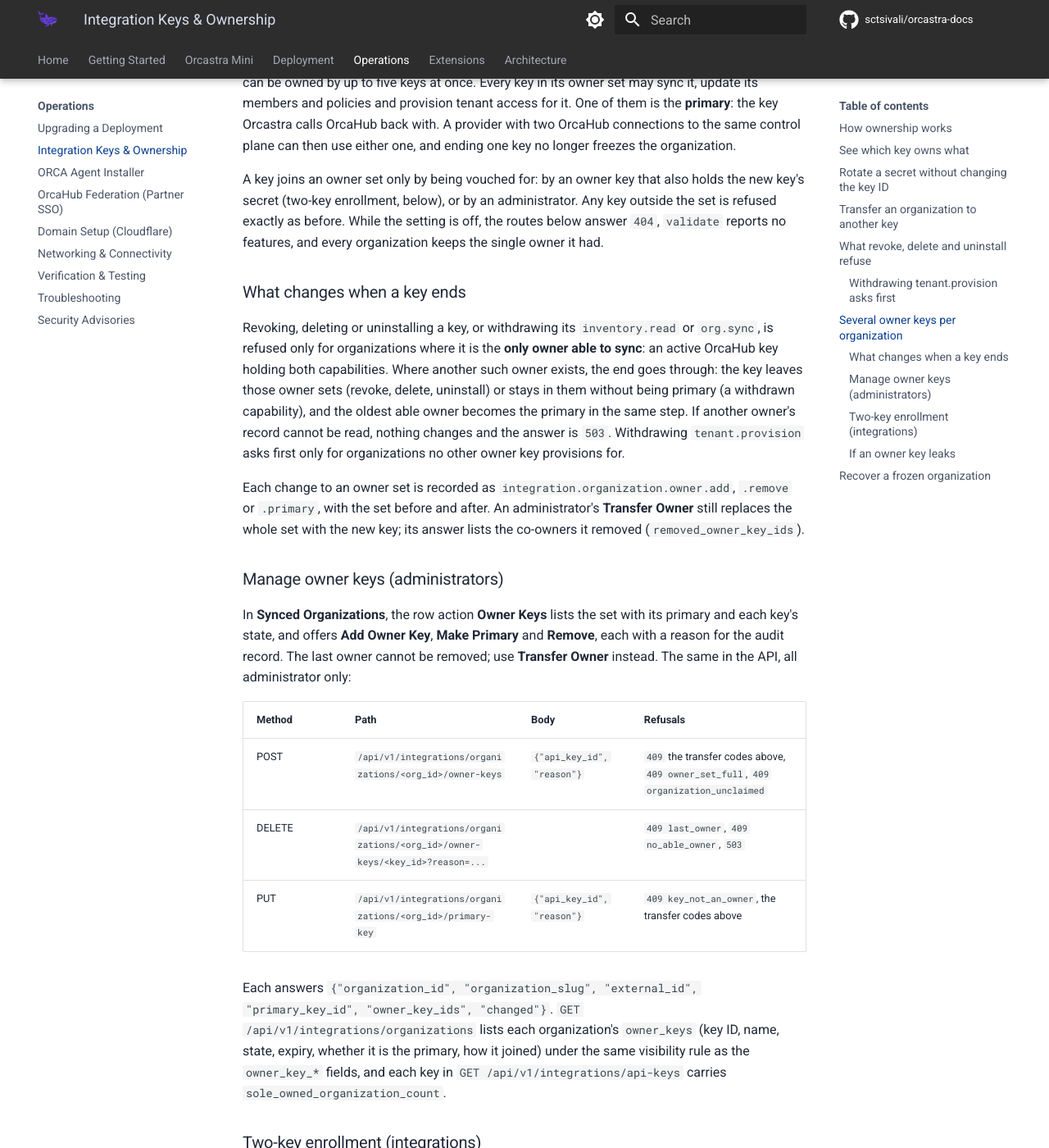
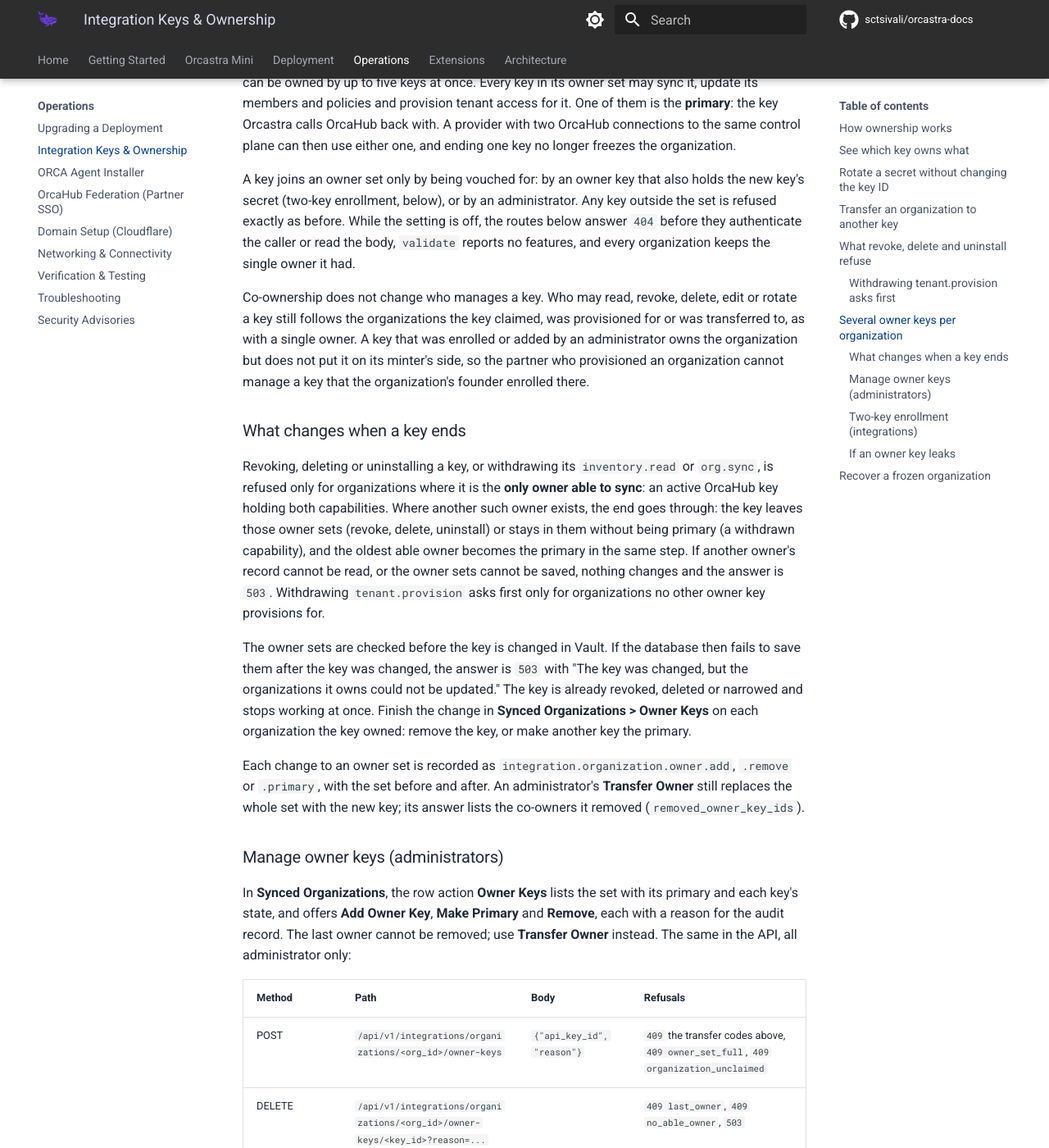
Before and after one commit to sctsivali/orcastra-docs, an MkDocs documentation site: the page built from docs/operations/integration-keys.md, in a window 1280 px wide and 1400 px high, scrolled down 6771 px. Shown: the whole window at 82% size. Built offline with MkDocs 1.6.1 and Material for MkDocs 9.7.7, drawn with Linux system fonts in a browser that asks for light colours; comment, search, counter and statistics services are not loaded; the version menu is left out; some of the changed text lies outside the part shown.

Commit message:
docs(operations): describe the owner-key enrollment safeguards
Enrollment now checks that the calling key owns the organization before
it reads the new key, answers a missing or unclaimed organization the
same way, counts failures per key pair, answers 503 for an unreadable
Vault and never repeats the secret in a 422. A key minted by a partner
is enrolled only once the partner row is a day old.

Also say that co-ownership does not change who manages a key, what a
failed save after the Vault write means, the partner review step of
the leaked-key runbook, and the two known limits: role changes keep
the join date, and partners are not notified of an enrollment.

````diff
--- a/docs/operations/integration-keys.md
+++ b/docs/operations/integration-keys.md
@@ -159,11 +159,15 @@
 
 With `INTEGRATION_MULTI_OWNER_ENABLED=true` (off by default; needs a restart), an organization can be owned by up to five keys at once. Every key in its owner set may sync it, update its members and policies and provision tenant access for it. One of them is the **primary**: the key Orcastra calls OrcaHub back with. A provider with two OrcaHub connections to the same control plane can then use either one, and ending one key no longer freezes the organization.
 
-A key joins an owner set only by being vouched for: by an owner key that also holds the new key's secret (two-key enrollment, below), or by an administrator. Any key outside the set is refused exactly as before. While the setting is off, the routes below answer `404`, `validate` reports no features, and every organization keeps the single owner it had.
+A key joins an owner set only by being vouched for: by an owner key that also holds the new key's secret (two-key enrollment, below), or by an administrator. Any key outside the set is refused exactly as before. While the setting is off, the routes below answer `404` before they authenticate the caller or read the body, `validate` reports no features, and every organization keeps the single owner it had.
+
+Co-ownership does not change who manages a key. Who may read, revoke, delete, edit or rotate a key still follows the organizations the key claimed, was provisioned for or was transferred to, as with a single owner. A key that was enrolled or added by an administrator owns the organization but does not put it on its minter's side, so the partner who provisioned an organization cannot manage a key that the organization's founder enrolled there.
 
 ### What changes when a key ends
 
-Revoking, deleting or uninstalling a key, or withdrawing its `inventory.read` or `org.sync`, is refused only for organizations where it is the **only owner able to sync**: an active OrcaHub key holding both capabilities. Where another such owner exists, the end goes through: the key leaves those owner sets (revoke, delete, uninstall) or stays in them without being primary (a withdrawn capability), and the oldest able owner becomes the primary in the same step. If another owner's record cannot be read, nothing changes and the answer is `503`. Withdrawing `tenant.provision` asks first only for organizations no other owner key provisions for.
+Revoking, deleting or uninstalling a key, or withdrawing its `inventory.read` or `org.sync`, is refused only for organizations where it is the **only owner able to sync**: an active OrcaHub key holding both capabilities. Where another such owner exists, the end goes through: the key leaves those owner sets (revoke, delete, uninstall) or stays in them without being primary (a withdrawn capability), and the oldest able owner becomes the primary in the same step. If another owner's record cannot be read, or the owner sets cannot be saved, nothing changes and the answer is `503`. Withdrawing `tenant.provision` asks first only for organizations no other owner key provisions for.
+
+The owner sets are checked before the key is changed in Vault. If the database then fails to save them after the key was changed, the answer is `503` with "The key was changed, but the organizations it owns could not be updated." The key is already revoked, deleted or narrowed and stops working at once. Finish the change in **Synced Organizations > Owner Keys** on each organization the key owned: remove the key, or make another key the primary.
 
 Each change to an owner set is recorded as `integration.organization.owner.add`, `.remove` or `.primary`, with the set before and after. An administrator's **Transfer Owner** still replaces the whole set with the new key; its answer lists the co-owners it removed (`removed_owner_key_ids`).
 
@@ -197,17 +201,21 @@
 {"organization_external_id": "<uuid>", "new_key_id": "oak_...", "new_key_secret": "oas_..."}
 ```
 
-answers `{"organization_external_id", "primary_key_id", "owner_key_ids", "added"}`. A key already in the set answers `"added": false`. The new key's secret is checked and discarded; it is never stored, logged or recorded. The primary does not change.
+answers `{"organization_external_id", "primary_key_id", "owner_key_ids", "added"}`. A key already in the set answers `"added": false`. The new key's secret is checked and discarded; it is never stored, logged, recorded or repeated in an error, including a `422`. The primary does not change.
+
+Orcastra first checks that the calling key owns the organization. Only then does it read anything about the new key. A key that is not an owner, an organization Orcastra does not know and an organization nobody owns yet all get the same `403 not_an_owner`.
 
 | Status | `error` | Cause |
 |---|---|---|
-| 403 | `new_key_unverified` | No such key, or the secret is wrong (one sentence for both). Repeated failures lock the new key out of enrollment for an hour. |
-| 403 | `not_an_owner` | The calling key does not own the organization, or can no longer own it (ended, missing a sync capability, an add-on credential). |
-| 403 | `new_key_outside_organization` | The new key was minted by someone who neither minted the calling key nor runs the organization. An administrator can still add it. |
+| 403 | `not_an_owner` | The calling key does not own the organization, the organization does not exist or has no owner, or the calling key can no longer own it (ended, missing a sync capability, an add-on credential). |
+| 403 | `new_key_unverified` | No such key, or the secret is wrong (one sentence for both). After 5 failures for the same calling key and new key, that pair is locked out of enrollment for an hour. |
+| 403 | `new_key_outside_organization` | The new key was minted by someone who did not mint the calling key, did not create the organization and has not been a partner of it for at least 24 hours. An administrator can still add it. |
 | 409 | `owner_set_full` | The organization already has five owner keys. |
 | 409 | `target_key_*` | The new key could not own the organization (the transfer codes above). |
 | 422 | `same_key` | The new key is the calling key. |
-| 429 | `rate_limited` | More than 5 enrollments a minute or 30 a day for the calling key or the organization. |
+| 422 | | The body is not valid. Each error names the field and the problem, never the value. |
+| 429 | `rate_limited` | More than 5 enrollments a minute or 30 a day for the calling key, or for the organization. Only an owner's attempts count toward the organization's limit. |
+| 503 | | Vault could not be read. Nothing changed and nothing counts as a failure; try again. |
 
 `DELETE /api/v1/integrations/external/organizations/<external_id>/owner-keys/self` (`org.sync`) takes the calling key out of the set and answers `{"removed", "primary_key_id", "owner_key_ids"}` (`"removed": false`, with no set, for a key that is not an owner). If the key was the primary, the oldest owner able to sync becomes the primary. It answers `409 last_owner` while no other owner can sync the organization.
 
@@ -218,6 +226,11 @@
 1. Rotate the leaked key's secret (or revoke it, if another able owner carries its organizations).
 2. In **Synced Organizations > Owner Keys**, review every organization the key owned. Remove any owner key you do not recognize, and rotate any you are unsure of.
 3. Search the audit log for `integration.organization.owner.add` with `trigger: enroll` and the leaked key as `proof_key_id`: those are the keys it vouched for.
+4. Review the organization's partners. An owner key can write members, and a key minted by a partner can be enrolled once that partner row is 24 hours old. Remove any partner you do not recognize.
+
+!!! warning "Known limits"
+    - Orcastra does not record which key wrote a partner row, so enrollment relies on the row's age instead. Changing a member's role keeps the date they joined. A leaked owner key can therefore promote a member who joined more than 24 hours ago to partner and, if that member can mint integration keys, enroll one of their keys right away. Step 4 above covers this.
+    - Orcastra does not tell an organization's partners when a key joins its owner set. The audit record of each enrollment counts the partners (`partner_count`) who would be told.
 
 ---
 
````
Also changed, not shown: docs/extensions/api-reference.md (+2 -2 lines).
